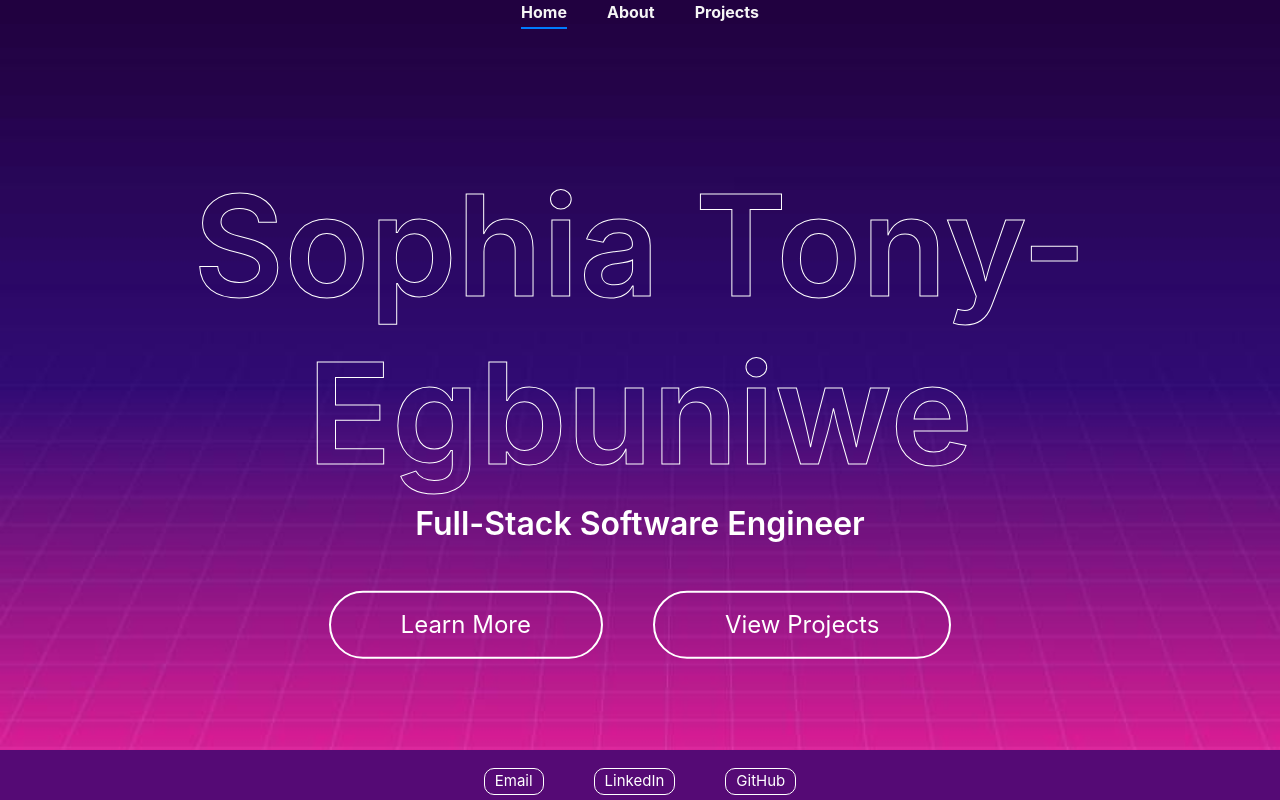
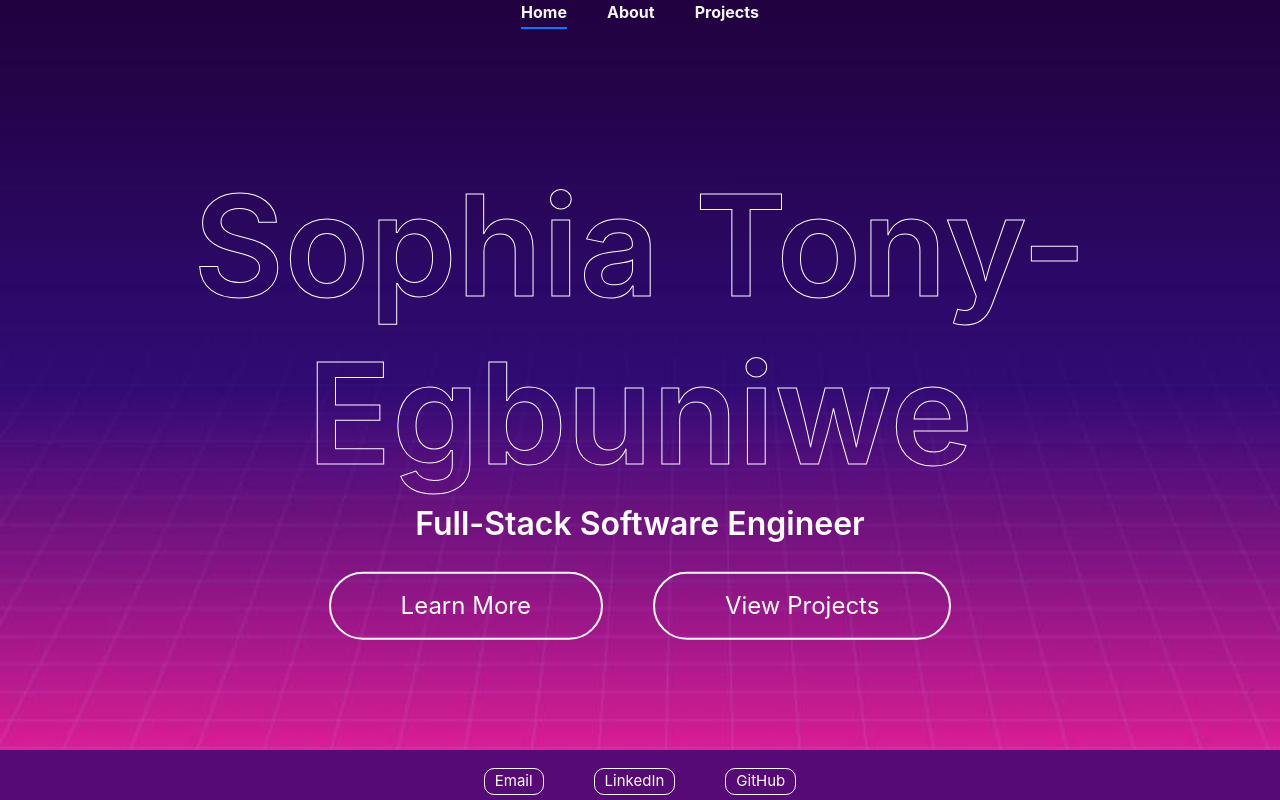
Before and after one commit to segbuniwe/portfolio, a React (Create React App) app in the folder portfolio/: page / in a window 1280 px wide. Built offline with nearby package versions, Linux system fonts and the light colour scheme.

Commit message:
updated main css

```diff
--- a/portfolio/src/styles/main.css
+++ b/portfolio/src/styles/main.css
@@ -23,7 +23,7 @@
     display: inline-block;
     color: #fff;
     position: relative;
-    top: 20px;
+    top: 1px;
     font-size: 24px;
     border: 2px solid #fff;
     padding: 14px 70px;
```
